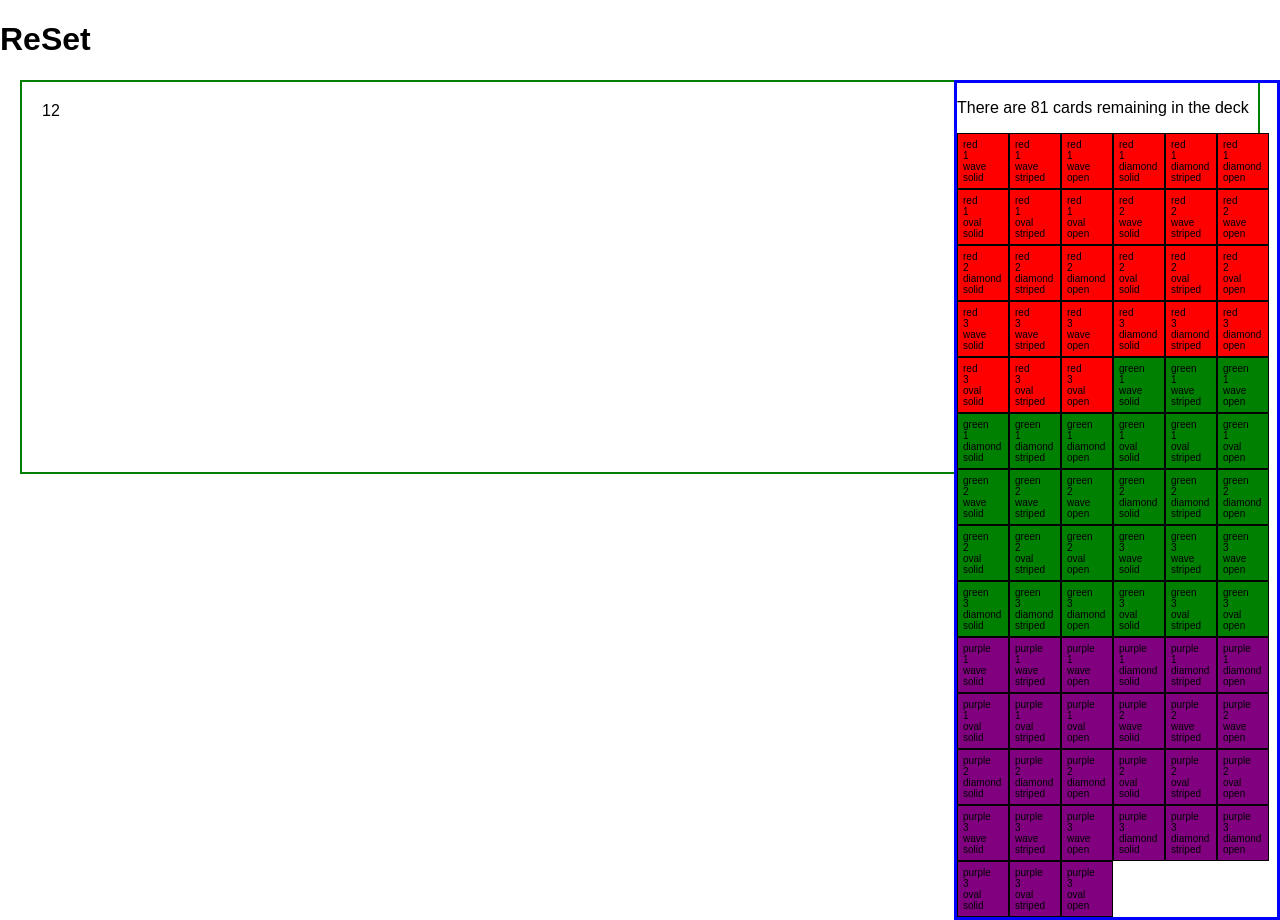
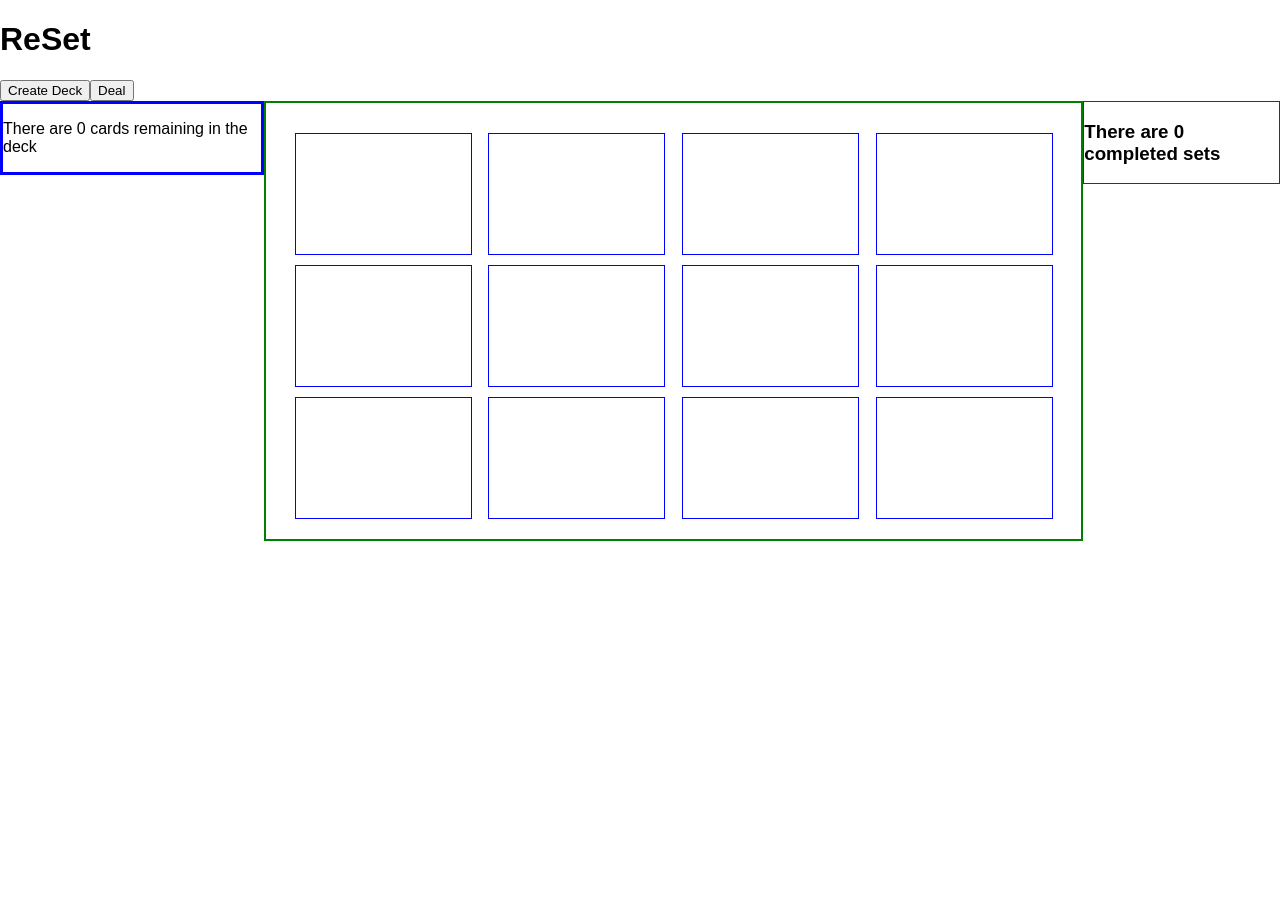
Before and after one commit to plapcity/set-game, a React (Create React App) app: page / in a window 1280 px wide. After the commit the page ends 800 px from the top, so only its background shows below. Built offline with nearby package versions, Linux system fonts and the light colour scheme.

Commit message:
deal new deck, handle empty deck, add flex box (poorly)

```diff
--- a/src/Board.css
+++ b/src/Board.css
@@ -1,7 +1,17 @@
 .board {
-	margin: 20px;
 	padding: 20px;
 	border: 2px solid green;
 	min-height: 350px;
-	min-width: 350px;
+	display: flex;
+	flex-flow: row wrap;
+	width: 75%;
 }
+
+.space {
+	flex-basis: 20%;
+	min-height: 100px;
+	border: 1px solid blue;
+	margin: 10px auto auto;
+	padding: 10px;
+
+}
--- a/src/Board.js
+++ b/src/Board.js
@@ -4,11 +4,15 @@ import './Board.css';
 class Board extends React.Component {
 	constructor(props){
 		super(props);
+
 	}
 	render(){
+		// there's probably a better way to do this
+		const spaces = Array(this.props.spaces).fill('space');
 		return(
 			<div className="board">
-			{this.props.spaces}
+					{spaces.map((space, index) => <div key={index} className={space}/>)}
+
 			</div>
 
 		)
--- a/src/Deck.css
+++ b/src/Deck.css
@@ -1,5 +1,4 @@
 .deck {
 	border: 3px solid blue;
 	width: 25%;
-	float: right;
 }
--- a/src/Deck.js
+++ b/src/Deck.js
@@ -9,10 +9,13 @@ class Deck extends React.Component {
 	}
 
 	render(){
+		const numCards = this.props.deck.length;
+		const cards = this.props.deck.map((card, index) => <Card key={index} card={card}/>
+	)
 		return(
 			<div className='deck'>
-				<p>There are {this.props.deck.length} cards remaining in the deck</p>
-				{this.props.deck.map((card) => <Card card={card}/>)}
+				<p>There are {numCards} cards remaining in the deck</p>
+				{cards}
 			</div>
 		)
 
--- /dev/null
+++ b/src/Game.css
@@ -0,0 +1,11 @@
+.gameContainer {
+	display: -webkit-box;
+  display: -moz-box;
+  display: -ms-flexbox;
+  display: -webkit-flex;
+  display: flex;
+
+  -webkit-flex-flow: row nowrap;
+  flex-flow: row nowrap;
+  align-items: flex-start;
+}
--- a/src/Game.js
+++ b/src/Game.js
@@ -1,25 +1,71 @@
 import React, { Component } from 'react';
+import './Game.css';
+
 import Deck from './Deck';
 import Board from './Board';
-import INITIALDECK from './deck.json'
+import SetList from './SetList';
+import INITIALDECK from './deck-test.json'
 
 class Game extends React.Component {
 	constructor(props){
 		super(props)
 		this.state = {
-			deck: INITIALDECK,
-			availableSpaces: 12
+			// making a copy of the json so that i don't edit that one
+			deck: [],
+			availableSpaces: 12,
+			completedSets: 0
 		};
+		this.deal = this.deal.bind(this);
+		this.createDeck = this.createDeck.bind(this);
 	}
 
-	// TODO: move cartesian function here and create new deck for each new game instead of loading from a hardcoded json
+	createDeck() {
+		// create new deck
+		const colors = ['red', 'green', 'purple']
+		const numbers = [1,2,3]
+		const shapes = ['wave', 'diamond', 'oval']
+		const patterns = ['solid', 'striped', 'open']
+
+		function cartesian(){
+		  let r = [], arg=arguments, max = arg.length-1
+		  function helper(arr, i) {
+		    for (let j=0, l=arg[i].length; j<l; j++) {
+		      var a = arr.slice(0);
+		      a.push(arg[i][j]);
+		      if (i==max)
+		        r.push(a)
+		      else
+		        helper(a, i+1);
+		    }
+		  }
+		  helper([],0);
+		  return r;
+		}
+
+		const cards = cartesian(colors, numbers, shapes, patterns);
+		const fullDeck = cards.map(([color, number, shape, pattern]) => ({color, number, shape, pattern}));
+		this.setState({
+			deck: fullDeck
+		})
+	}
+
+
+	deal(){
+		const numCards = this.state.availableSpaces;
+		// check available spaces, get that many cards from the deck
+	}
 
 	render(){
 		return(
 			<div className="game">
 				<h1>ReSet</h1>
-				<Deck deck={this.state.deck} />
-				<Board spaces={this.state.availableSpaces}/>
+				<button onClick={this.createDeck}>Create Deck</button>
+				<button onClick={this.deal}>Deal</button>
+				<div className="gameContainer">
+					<Deck deck={this.state.deck}/>
+					<Board spaces={this.state.availableSpaces}/>
+					<SetList sets={this.state.completedSets}/>
+				</div>
 			</div>
 		)
 	}
--- /dev/null
+++ b/src/SetList.css
@@ -0,0 +1,5 @@
+.setList {
+	border: 1px solid purple;
+/*	height: 300px;
+	width: 300px;*/
+}
--- /dev/null
+++ b/src/SetList.js
@@ -0,0 +1,23 @@
+import React, { Component } from 'react';
+import './SetList.css';
+
+import Card from './Card';
+
+class SetList extends React.Component {
+	constructor(props){
+		super(props);
+	}
+
+	render(){
+		return(
+			<div className='setList'>
+				<h3>There are {this.props.sets} completed sets</h3>
+			</div>
+		)
+
+	}
+}
+
+
+
+export default SetList;
--- /dev/null
+++ b/src/deck-test.json
@@ -0,0 +1,8 @@
+[
+  {
+    "color": "black",
+    "number": 0,
+    "shape": "NONE",
+    "pattern": "NONE"
+  }
+]
```
